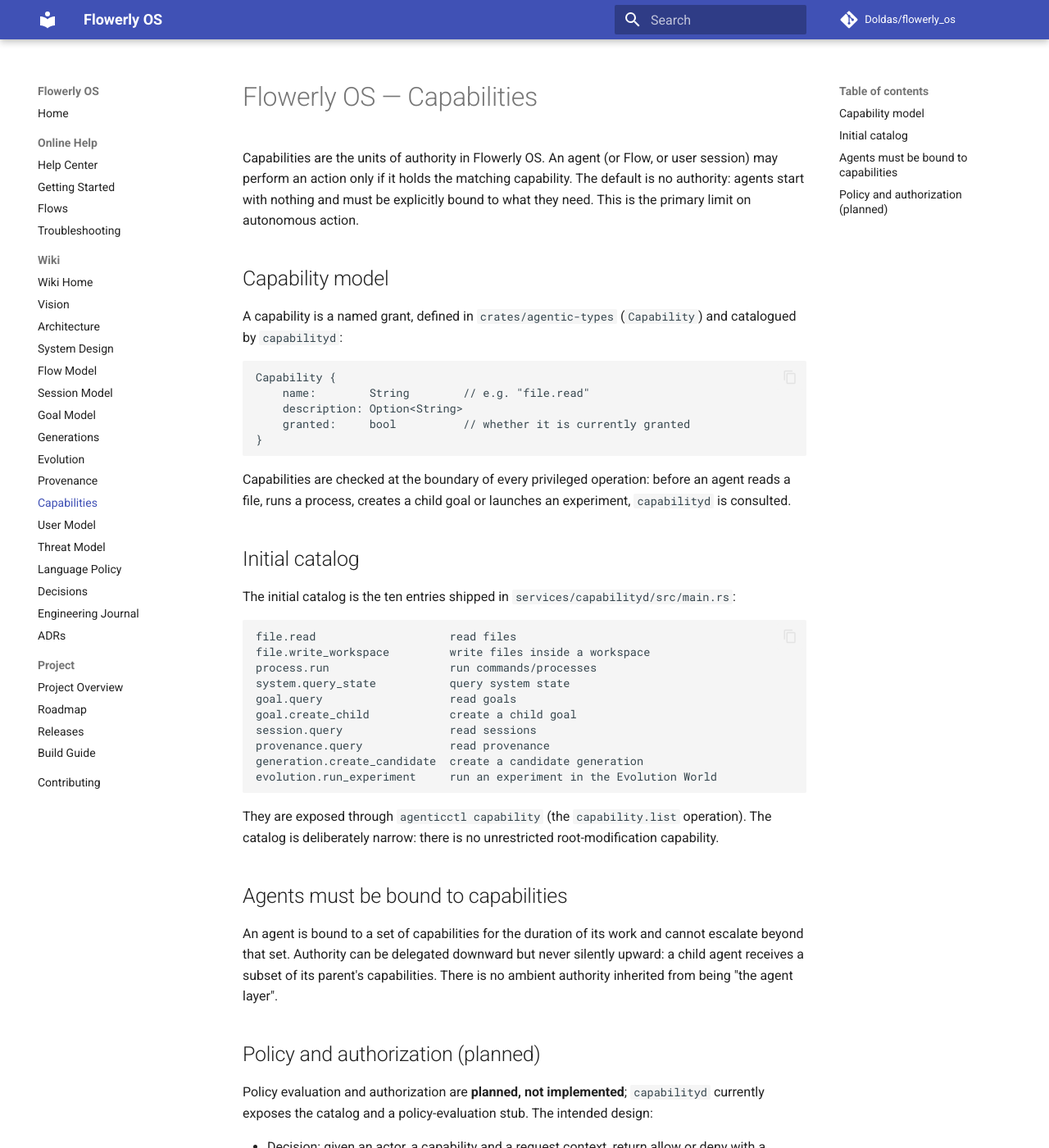
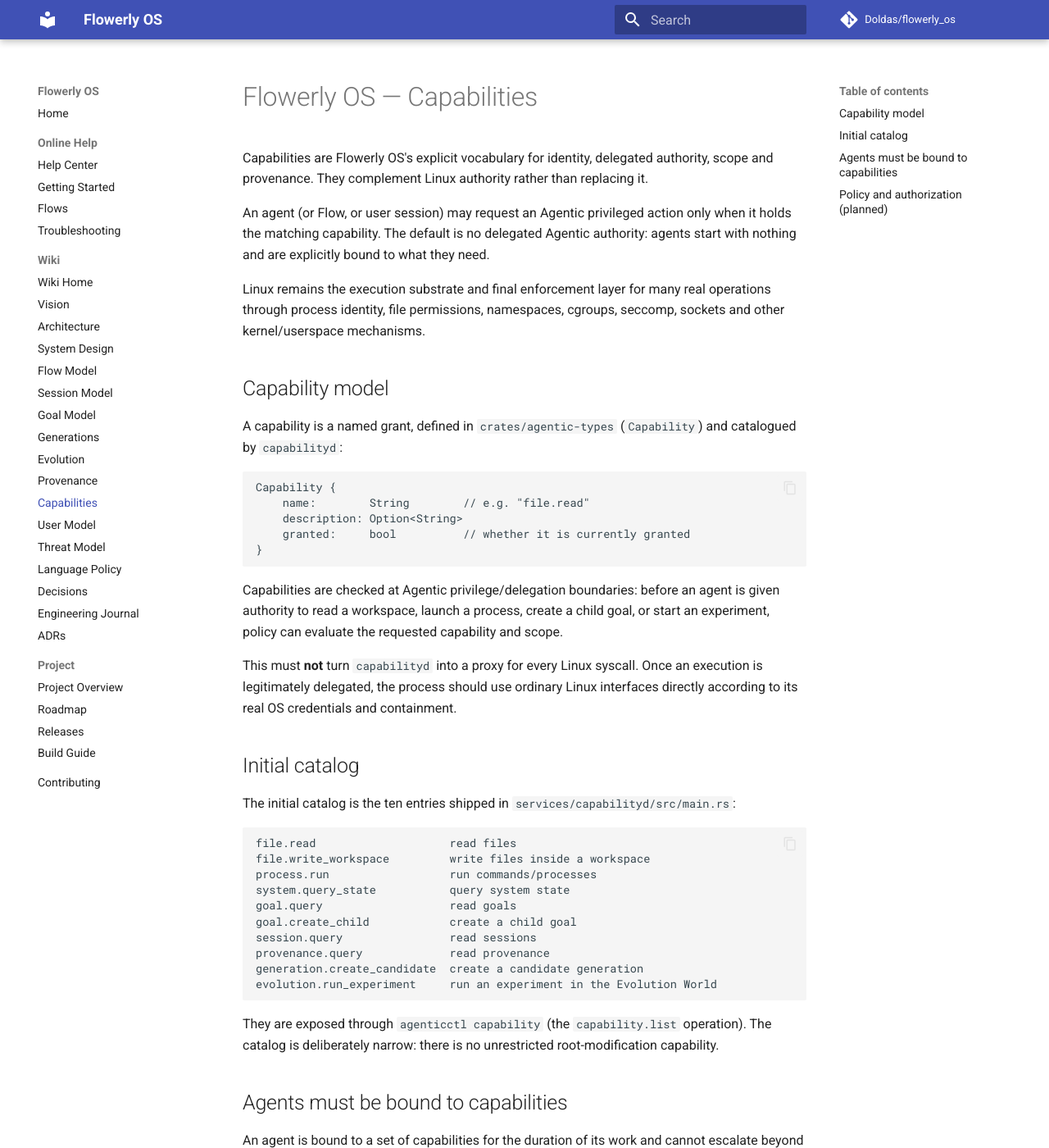
Before and after one commit to Doldas/flowerly_os, an MkDocs documentation site: the page built from docs/capabilities.md, in a window 1280 px wide and 1400 px high. Shown: the whole window at 82% size. Built offline with MkDocs 1.6.1 and Material for MkDocs 9.7.7, drawn with Linux system fonts in a browser that asks for light colours; comment, search, counter and statistics services are not loaded; some of the changed text lies outside the part shown.

Commit message:
docs(capabilities): keep Linux as the authority substrate

````diff
--- a/docs/capabilities.md
+++ b/docs/capabilities.md
@@ -1,9 +1,16 @@
 # Flowerly OS — Capabilities
 
-Capabilities are the units of authority in Flowerly OS. An agent (or Flow, or
-user session) may perform an action only if it holds the matching capability.
-The default is no authority: agents start with nothing and must be explicitly
-bound to what they need. This is the primary limit on autonomous action.
+Capabilities are Flowerly OS's explicit vocabulary for identity, delegated
+authority, scope and provenance. They complement Linux authority rather than
+replacing it.
+
+An agent (or Flow, or user session) may request an Agentic privileged action only
+when it holds the matching capability. The default is no delegated Agentic
+authority: agents start with nothing and are explicitly bound to what they need.
+
+Linux remains the execution substrate and final enforcement layer for many real
+operations through process identity, file permissions, namespaces, cgroups,
+seccomp, sockets and other kernel/userspace mechanisms.
 
 ## Capability model
 
@@ -18,9 +25,14 @@ Capability {
 }
 ```
 
-Capabilities are checked at the boundary of every privileged operation: before
-an agent reads a file, runs a process, creates a child goal or launches an
-experiment, `capabilityd` is consulted.
+Capabilities are checked at Agentic privilege/delegation boundaries: before an
+agent is given authority to read a workspace, launch a process, create a child
+goal, or start an experiment, policy can evaluate the requested capability and
+scope.
+
+This must **not** turn `capabilityd` into a proxy for every Linux syscall. Once
+an execution is legitimately delegated, the process should use ordinary Linux
+interfaces directly according to its real OS credentials and containment.
 
 ## Initial catalog
 
@@ -50,6 +62,9 @@ An agent is bound to a set of capabilities for the duration of its work and
 cannot escalate beyond that set. Authority can be delegated downward but never
 silently upward: a child agent receives a subset of its parent's capabilities.
 There is no ambient authority inherited from being "the agent layer".
+Conversely, a capability grant is not magic permission that bypasses Linux: the
+execution environment must also possess the corresponding real system
+authority.
 
 ## Policy and authorization (planned)
 
````
